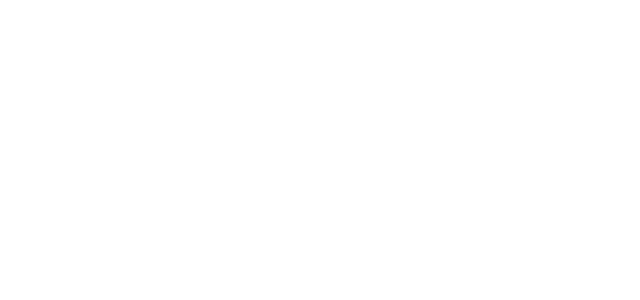
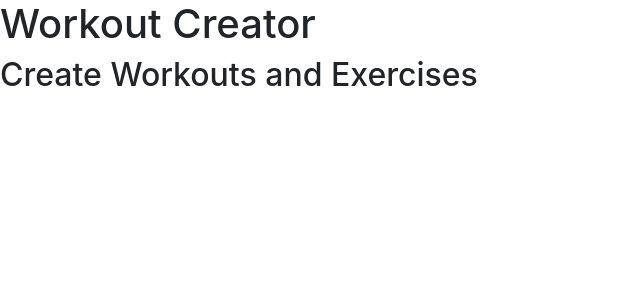
Before and after one commit to geon12/workout-app-frontend, a React (Create React App) app: page / in a window 1280 px wide. Shown: the top 300 px of the page, without its empty margins (0-640 px from the left). Built offline with nearby package versions, Linux system fonts and the light colour scheme.

Commit message:
Add components folder and files

```diff
--- a/src/App.js
+++ b/src/App.js
@@ -1,8 +1,11 @@
 import './App.css';
+import Home from './components/Home';
+
 
 function App() {
   return (
-    <div className="App">
+    <div>
+      <Home />
     </div>
   );
 }
--- /dev/null
+++ b/src/components/Home.js
@@ -0,0 +1,12 @@
+import React from "react"
+
+function Home() {
+    return (
+        <div>
+            <h1>Workout Creator</h1>
+            <h2>Create Workouts and Exercises</h2>
+        </div>
+    )
+}
+
+export default Home
```
Also changed, not shown: src/components/ExerciseContainer.js (added, +7 -0 lines), src/components/NavBar.js (added, +8 -0 lines).
